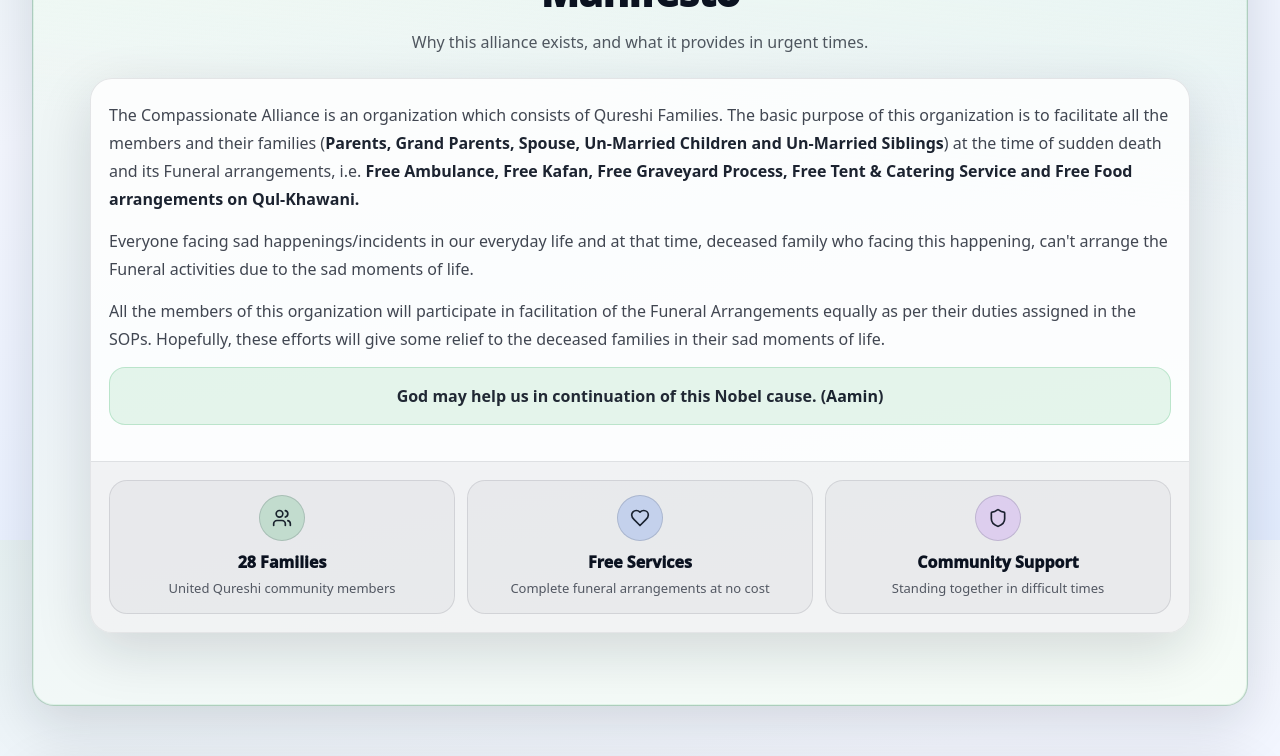
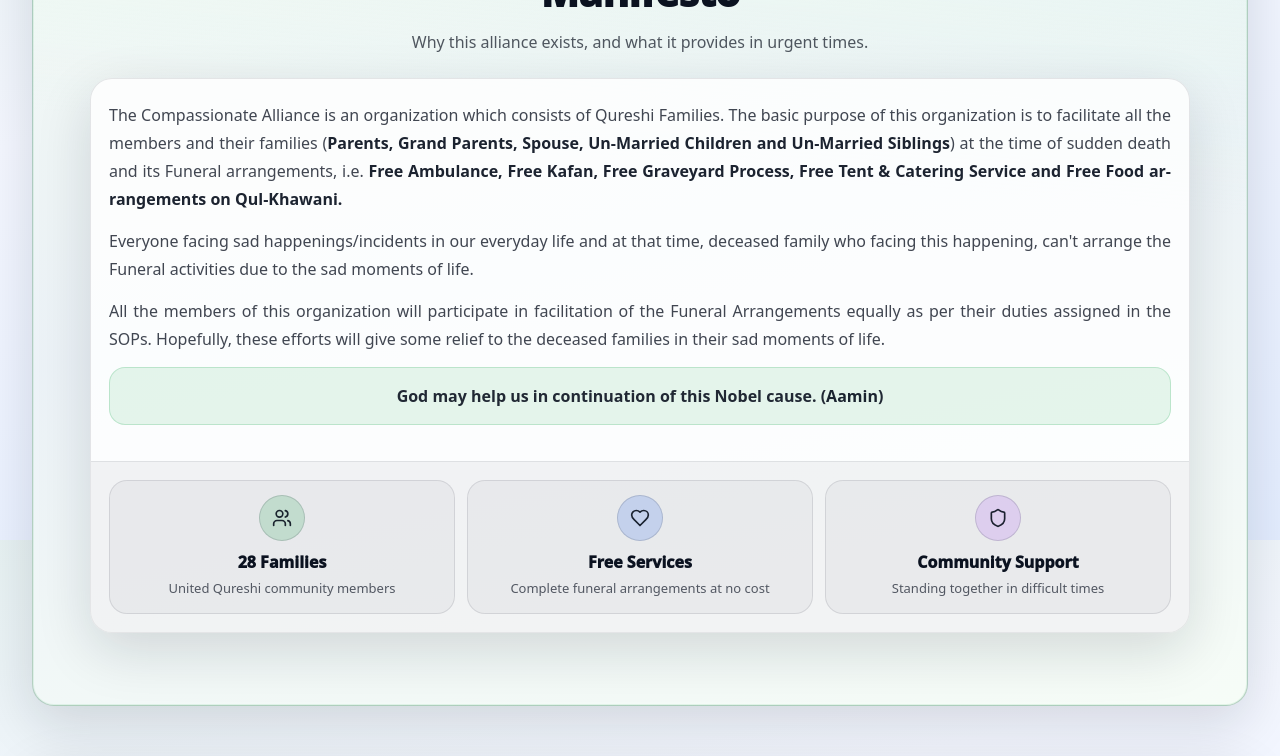
Before and after one commit to amirqureshi-gif/compassionatealliance, a React app: page / in a window 1280 px wide. Shown: the part 1060-1816 px from the top of the page. Built offline with nearby package versions, Linux system fonts and the light colour scheme.

Commit message:
Add site-wide justified text; form controls use start alignment

```diff
--- a/src/index.css
+++ b/src/index.css
@@ -87,6 +87,10 @@ body {
   margin: 0;
   font-family: ui-sans-serif, system-ui, -apple-system, Segoe UI, Roboto, Arial, sans-serif;
   color: var(--text);
+  /* Default reading alignment site-wide; sections with text-align: center keep centered copy */
+  text-align: justify;
+  hyphens: auto;
+  -webkit-hyphens: auto;
   /* Smooth page gradient (adapts with light/dark tokens) */
   background-color: var(--bg);
   background-image: linear-gradient(
@@ -113,8 +117,10 @@ a {
 button,
 input,
 select,
-textarea {
+textarea,
+label {
   font: inherit;
+  text-align: start;
 }
 
 /*
```
